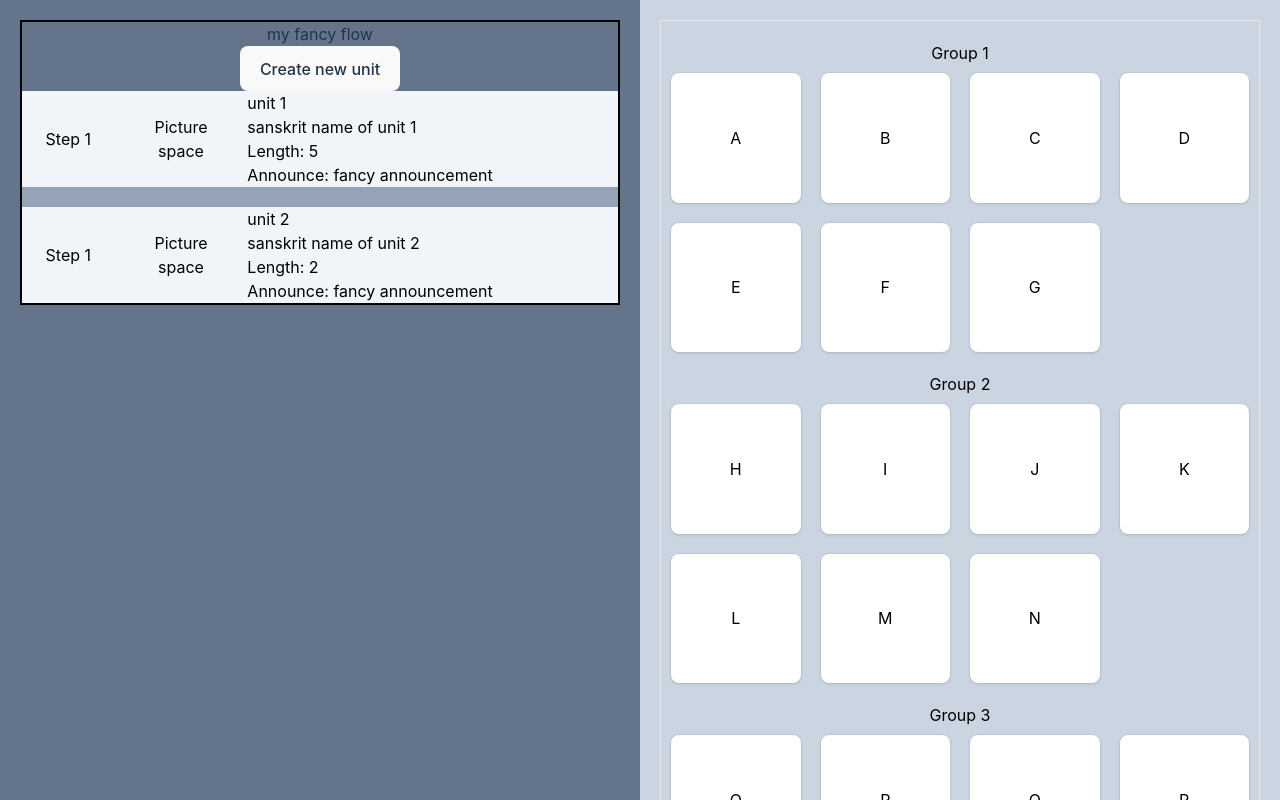
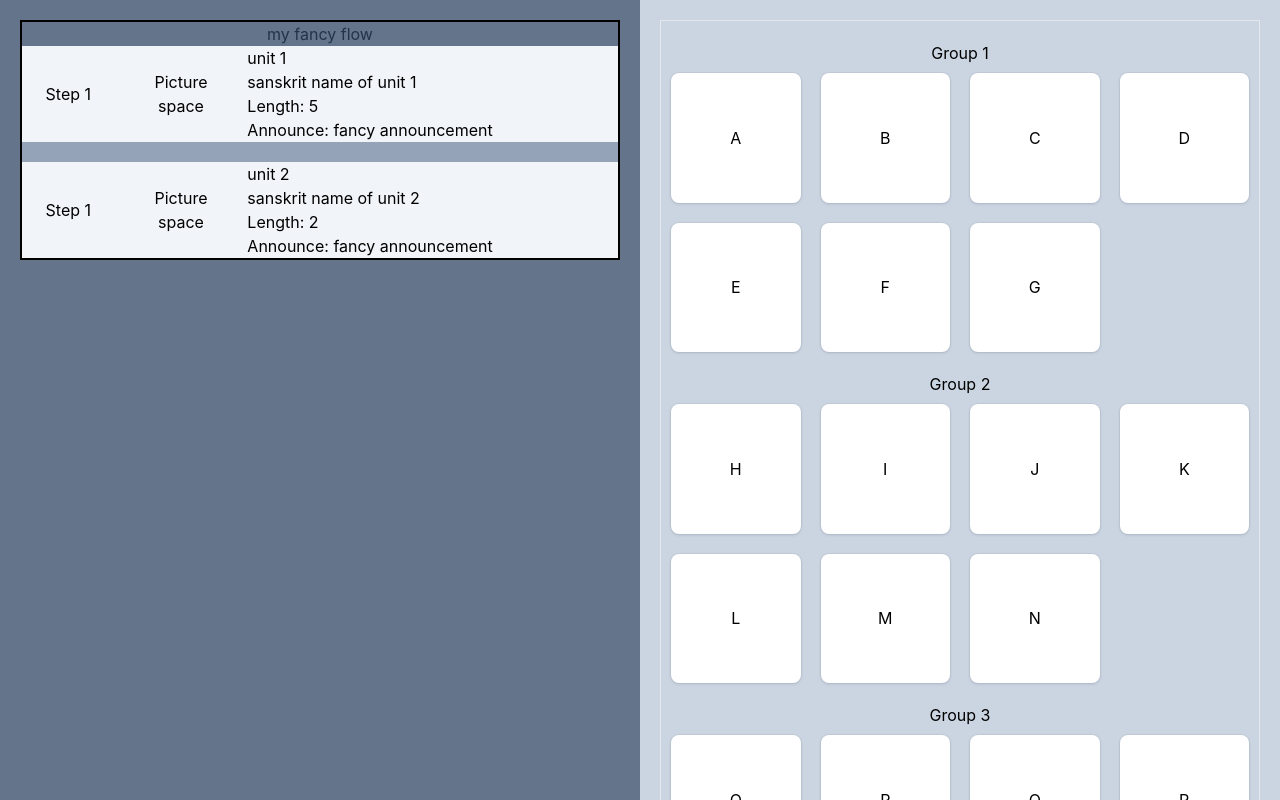
Before and after one commit to sevleo/YoGato-frontend, a React (Vite) app: page /builder in a window 1280 px wide. Built offline with nearby package versions, Linux system fonts and the light colour scheme.

Commit message:
Replace dnd-react completely

```diff
--- a/src/components/buildingBlocks/AspectController.tsx
+++ b/src/components/buildingBlocks/AspectController.tsx
@@ -1,7 +1,6 @@
 import { useDraggable } from "@dnd-kit/core";
 import { HTMLAttributes } from "react";
 import Aspect from "./AspectDisplay";
-import { CSS } from "@dnd-kit/utilities";
 
 export interface AspectType {
   name: string;
--- a/src/components/buildingBlocks/Flow.tsx
+++ b/src/components/buildingBlocks/Flow.tsx
@@ -17,40 +17,20 @@ interface FlowProps {
   >;
 }
 
-function Flow({ flow, setFlow }: FlowProps) {
+function Flow({ flow }: FlowProps) {
   const { isOver, setNodeRef } = useDroppable({
     id: "flow",
   });
 
   const style = {
-    // width: "100%",
-    // height: "100%",
     border: isOver ? "2px solid gold" : "2px solid black",
   };
-
-  function handleButtonClick() {
-    const newUnit = {
-      name: "new unit",
-      sanskritName: "sanskrit name of unit 1",
-      duration: 5,
-      announcement: "fancy announcement",
-    };
-    console.log(newUnit);
-    setFlow((prevFlow) => {
-      return {
-        ...prevFlow,
-        units: [...prevFlow.units, newUnit],
-      };
-    });
-  }
 
   return (
     <div className={`h-auto p-5`}>
       <div className="h-full border" ref={setNodeRef} style={style}>
         <div>{flow.flowName}</div>
-        <div>
-          <button onClick={handleButtonClick}>Create new unit</button>
-        </div>
+
         <div className=" flex flex-col gap-5 bg-slate-400">
           {flow.units.map((unit) => (
             <Unit key={unit.name} {...unit}></Unit>
--- a/src/components/pages/Builder.tsx
+++ b/src/components/pages/Builder.tsx
@@ -3,7 +3,12 @@ import Flow from "../buildingBlocks/Flow";
 import { UnitProps } from "../buildingBlocks/Unit";
 import { AspectGroupType } from "../buildingBlocks/AspectGroup";
 import { useState } from "react";
-import { DndContext, DragOverlay, DragStartEvent } from "@dnd-kit/core";
+import {
+  DndContext,
+  DragEndEvent,
+  DragOverlay,
+  DragStartEvent,
+} from "@dnd-kit/core";
 import { AspectType } from "../buildingBlocks/AspectController";
 import Aspect from "../buildingBlocks/AspectDisplay";
 
@@ -107,9 +112,32 @@ function Builder() {
     setActiveItem(foundAspect);
   };
 
+  const handleDragEnd = (event: DragEndEvent) => {
+    const { over } = event;
+    if (!over) return;
+    console.log("end");
+    handleButtonClick();
+  };
+
+  function handleButtonClick() {
+    const newUnit = {
+      name: "new unit",
+      sanskritName: "sanskrit name of unit 1",
+      duration: 5,
+      announcement: "fancy announcement",
+    };
+    console.log(newUnit);
+    setFlow((prevFlow) => {
+      return {
+        ...prevFlow,
+        units: [...prevFlow.units, newUnit],
+      };
+    });
+  }
+
   return (
     <>
-      <DndContext onDragStart={handleDragStart}>
+      <DndContext onDragStart={handleDragStart} onDragEnd={handleDragEnd}>
         <div className="builder ml-auto mr-auto flex h-full w-full max-w-screen-2xl ">
           <div className="canvas w-1/2 overflow-auto bg-slate-500">
             <Flow flow={flow} setFlow={setFlow}></Flow>
```
